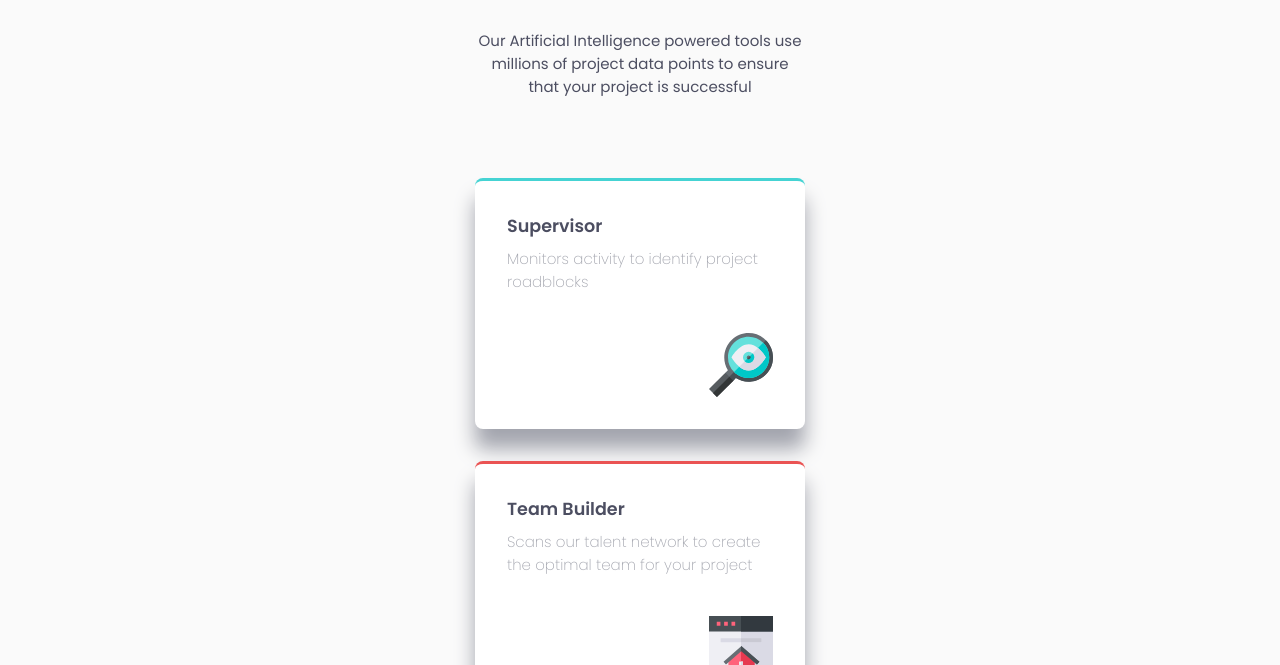
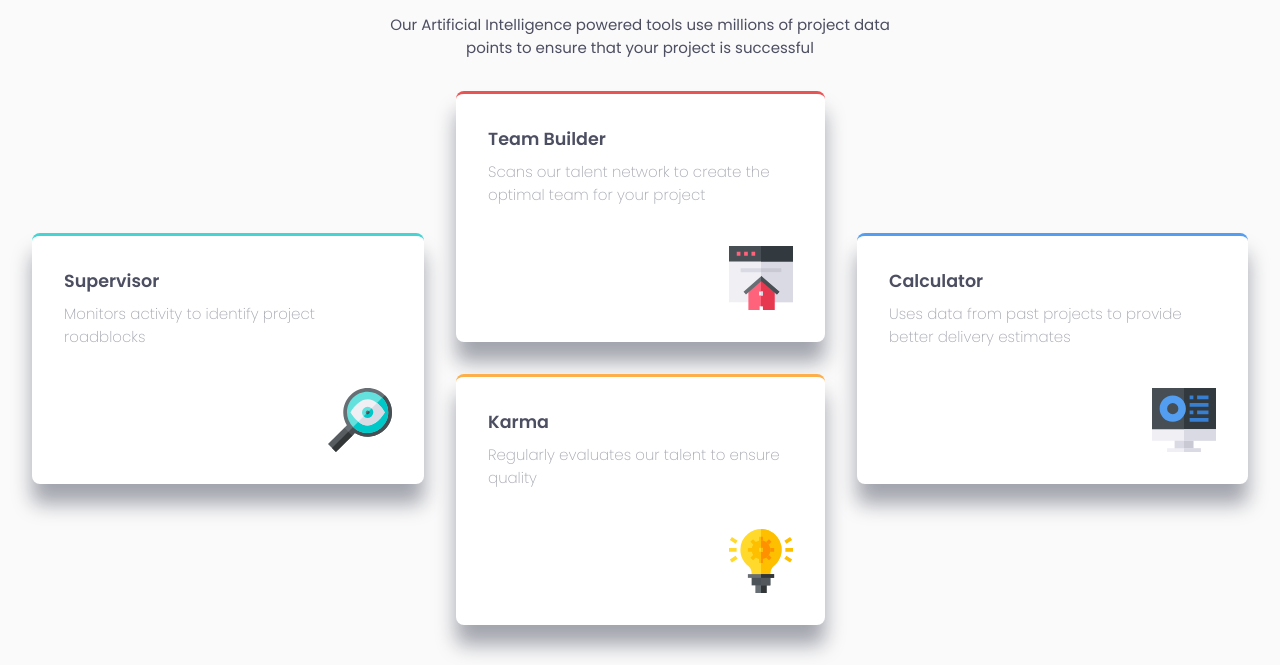
Before and after one commit to GrahamTheobald/four-card-feature-section-master, a plain HTML site: page index.html in a window 1280 px wide. Shown: the part 135-800 px from the top of the page. Drawn offline with Linux system fonts and the light colour scheme.

Commit message:
desktop design implemented

```diff
--- a/styles.scss
+++ b/styles.scss
@@ -3,15 +3,9 @@ $Cyan: hsl(180, 62%, 55%);
 $Orange: hsl(34, 97%, 64%);
 $Blue: hsl(212, 86%, 64%);
 
-
 $VeryDarkBlue: hsl(234, 12%, 34%);
 $GrayishBlue: hsl(229, 6%, 66%);
 $VeryLightGray: hsl(0, 0%, 98%);
-
-/*
-- Mobile: 375px
-- Desktop: 1440px
-*/
 
 @mixin center {
     display: flex;
@@ -24,7 +18,6 @@ $VeryLightGray: hsl(0, 0%, 98%);
     box-sizing: border-box;
     padding: 0;
     margin: 0;
-
     // border: 1px solid red !important;
     // background-color: hsla(100, 100%, 50%, 0.1) !important;
 }
@@ -79,18 +72,40 @@ header {
 }
 
 .cyan {
-    border-top: 3px solid $Cyan ;
+    border-top: 3px solid $Cyan;
+    grid-area: start;
 }
 .red {
     border-top: 3px solid $Red;
+    grid-area: middle-top;
 }
 .orange {
     border-top: 3px solid $Orange;
+    grid-area: middle-bottom;
+    margin-top: 0;
 }
 .blue {
     border-top: 3px solid $Blue;
+    grid-area: end;
 }
 
 @media (min-width: 776px) {
-
+    .section {
+        max-width: revert;
+        &__header {
+            max-width: 500px;
+            p {
+                padding: none;
+                margin: 1rem 0 0 0;
+            }
+        }
+        &__card-container {
+            display: grid;
+            grid-template-areas:
+                'start middle-top end'
+                'start middle-bottom end';
+            column-gap: 2rem;
+            align-items: center;
+        }
+    }
 }
```
Also changed, not shown: styles.css, 3 other files.
